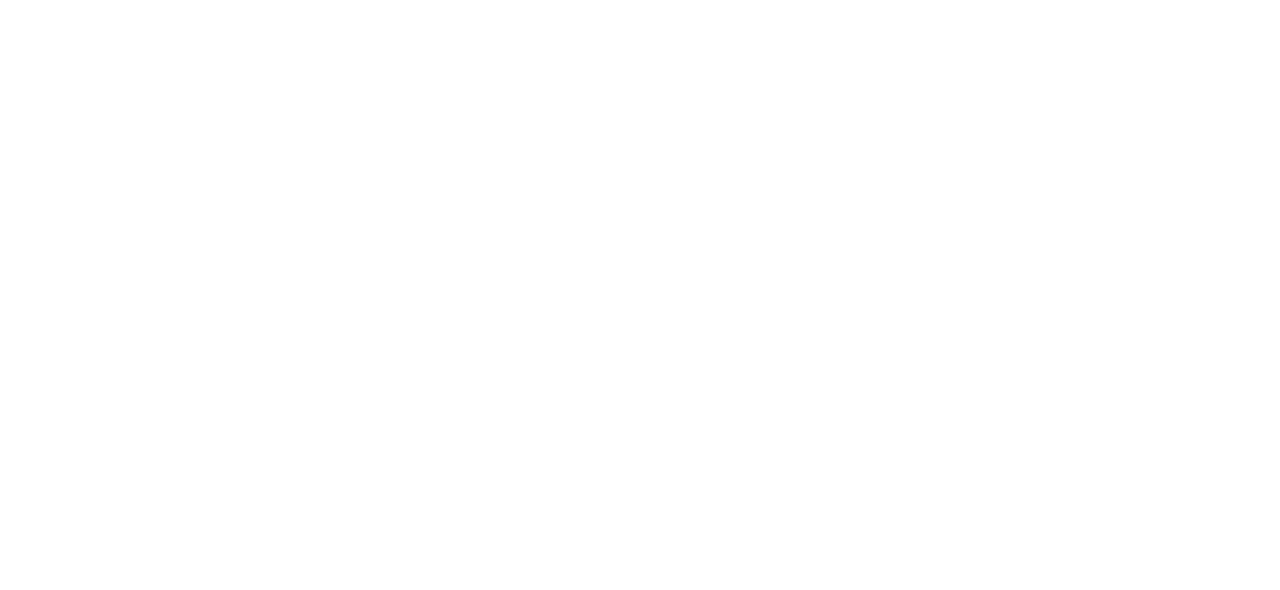
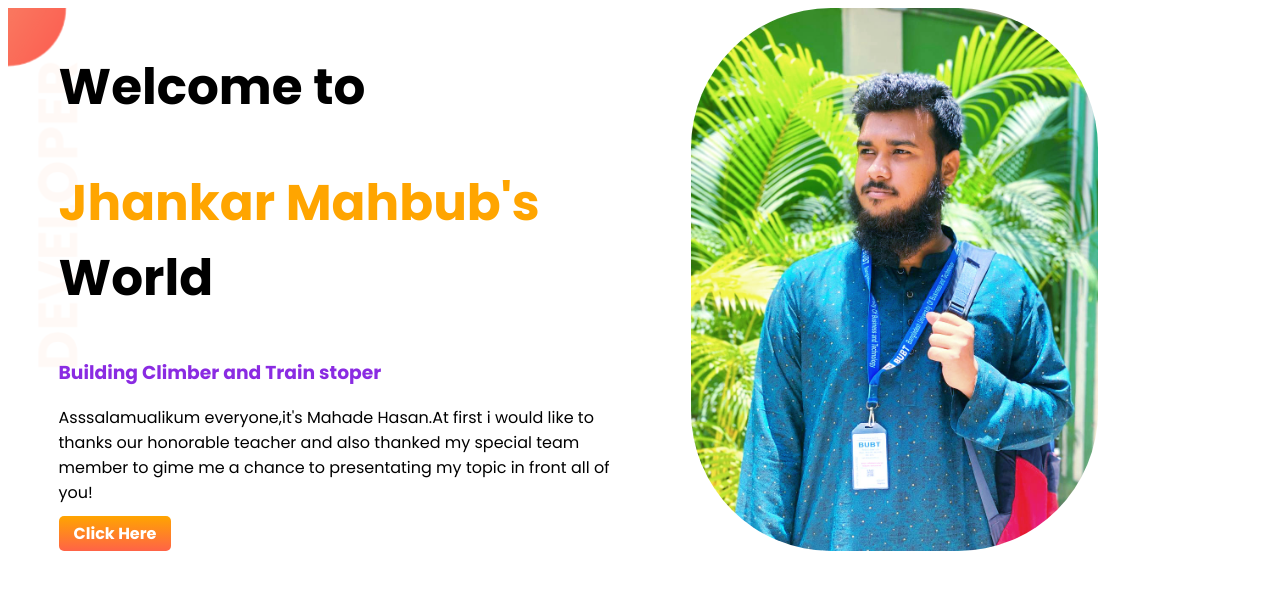
Before and after one commit to Mahade-786/New-port-folio, a plain HTML site: page index.html in a window 1280 px wide. Drawn offline with Linux system fonts and the light colour scheme.

Commit message:
added section

```diff
--- a/index.html
+++ b/index.html
@@ -5,11 +5,28 @@
     <meta charset="UTF-8">
     <meta name="viewport" content="width=device-width, initial-scale=1.0">
     <title>New Port Folio</title>
+    <link rel="preconnect" href="https://fonts.googleapis.com">
+    <link rel="preconnect" href="https://fonts.gstatic.com" crossorigin>
+    <link
+        href="https://fonts.googleapis.com/css2?family=Poppins:ital,wght@0,100;0,200;0,300;0,400;0,500;0,600;0,700;0,800;0,900;1,100;1,200;1,300;1,400;1,500;1,600;1,700;1,800;1,900&display=swap"
+        rel="stylesheet">
     <link rel="stylesheet" href="style.css">
 </head>
 
 <body>
-
+    <section class="top-banner">
+        <div class="half-width">
+            <h1>Welcome to</h1>
+            <h1><span class="orange-color">Jhankar Mahbub's</span> World</h1>
+            <h3>Building Climber and Train stoper</h3>
+            <p>Asssalamualikum everyone,it's Mahade Hasan.At first i would like to thanks our honorable teacher and also
+                thanked my special team member to gime me a chance to presentating my topic in front all of you!</p>
+            <a class="link-button" target="_blank" href="https://www.foodpanda.com.bd/">Click Here</a>
+        </div>
+        <div class="half-width">
+            <img src="images/Mahade1.jpg" alt="">
+        </div>
+    </section>
 </body>
 
 </html>
--- a/style.css
+++ b/style.css
@@ -0,0 +1,43 @@
+body {
+    font-family: "Poppins", sans-serif;
+}
+
+h1 {
+    font-size: 50px;
+}
+
+.orange-color {
+    color: orange;
+}
+
+section {
+    display: flex;
+}
+
+h3 {
+    color: blueviolet;
+}
+
+.half-width {
+    width: 50%;
+    padding-left: 4%;
+}
+
+.top-banner {
+    background-image: url(images/images/top-banner.png);
+    background-repeat: no-repeat;
+}
+
+.half-width img {
+    width: 70%;
+    border-radius: 140px;
+}
+
+.link-button {
+    text-decoration: none;
+    background-image: linear-gradient(orange, tomato);
+    padding: 6px 15px;
+    color: white;
+    border-radius: 5px;
+    font-weight: 700;
+}
```
Also changed, not shown: images/Mahade1.jpg (added), images/Mahade2.jpg (added), images/Mahade3.jpg (added), images/icons/facebook.png (added), images/icons/insta.png (added), images/icons/js.png (added), images/icons/mongo.png (added), images/icons/nodejs.png (added), images/icons/react.png (added), images/icons/twitter.png (added), images/images/dream-bg.png (added), images/images/exp-bg.png (added), images/images/jhankar.png (added), images/images/jhankar2.png (added), 3 more files.
